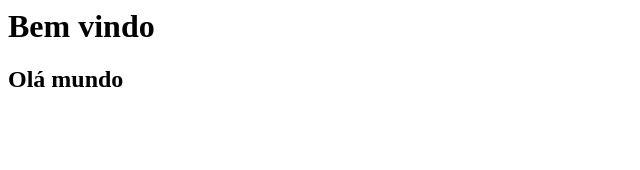
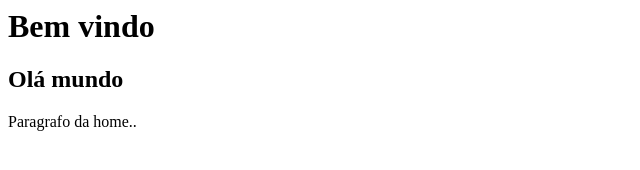
Before and after one commit to devgabimoraes/curso_github, a plain HTML site: page index.html in a window 1280 px wide. Shown: the whole page, without its empty margins (0-640 px from the left). Drawn offline with Linux system fonts and the light colour scheme.

Commit message:
Criando novas funcionalidades na home com paragrafo

```diff
--- a/index.html
+++ b/index.html
@@ -1,2 +1,3 @@
 <h1>Bem vindo</h1>
 <h2>Olá mundo</h2>
+<p>Paragrafo da home..</p>
```
Also changed, not shown: a.txt (added), nomes.txt.
